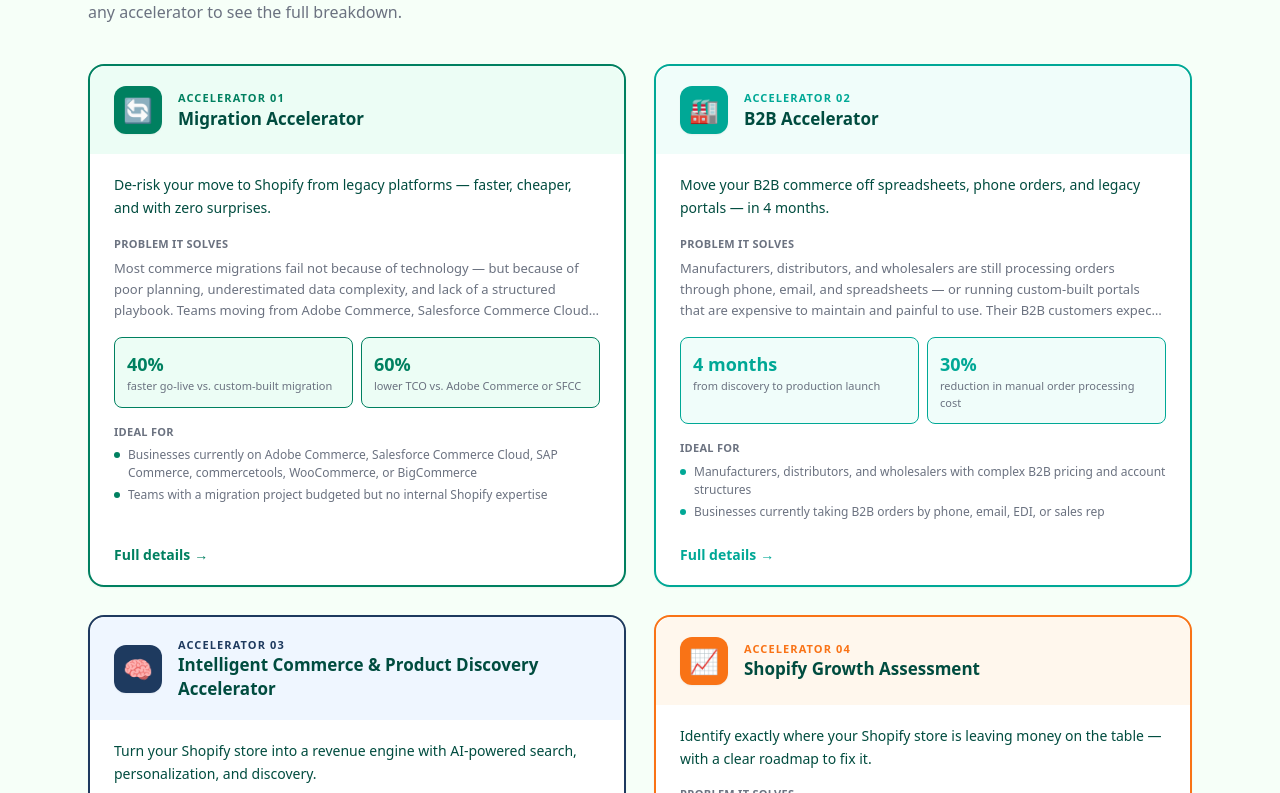
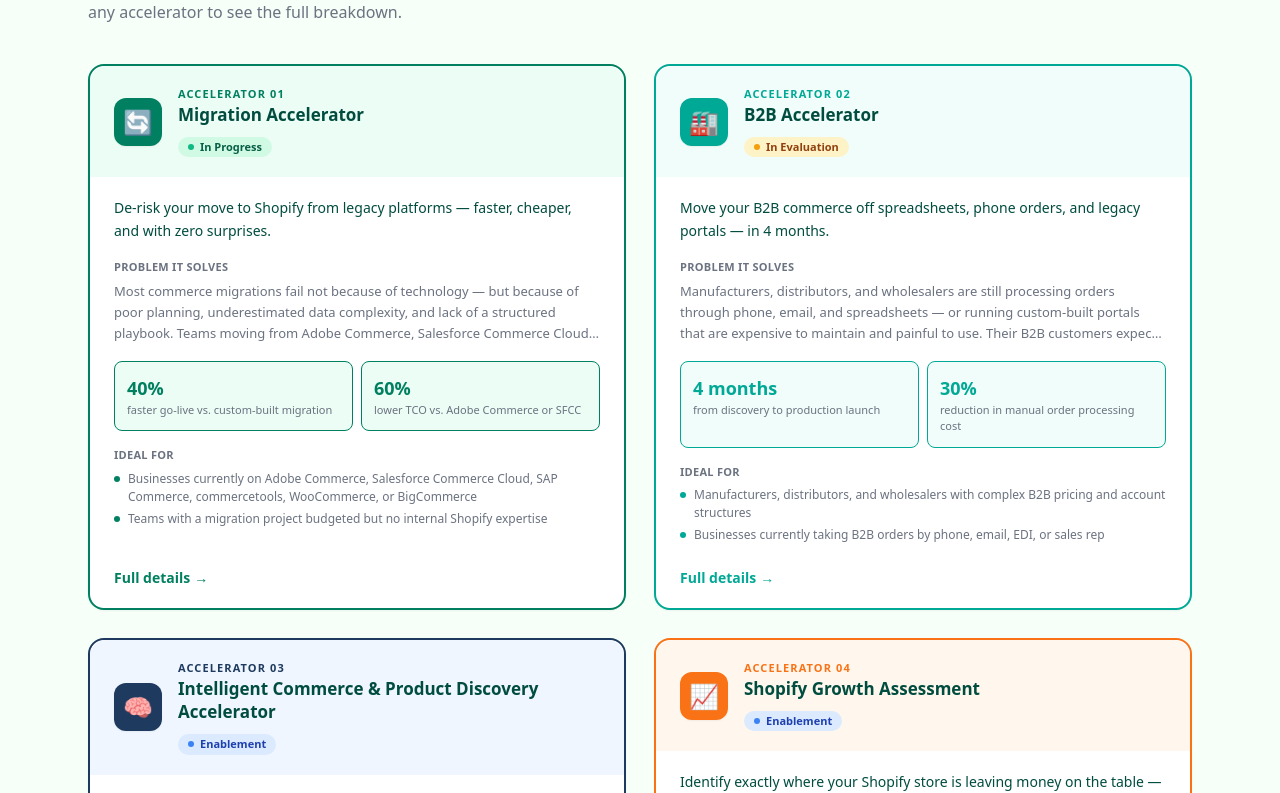
Before and after one commit to poojanaikRC/Shopify-Dept-Agent, a Next.js app: page /accelerators in a window 1280 px wide. Shown: the part 267-1060 px from the top of the page. Built offline with nearby package versions, Linux system fonts and the light colour scheme.

Commit message:
feat: add status badges to all accelerators — In Progress / In Evaluation / Enablement

```diff
--- a/app/accelerators/[slug]/page.tsx
+++ b/app/accelerators/[slug]/page.tsx
@@ -1,7 +1,7 @@
 import type { Metadata } from "next";
 import Link from "next/link";
 import { notFound } from "next/navigation";
-import { accelerators } from "@/data/accelerators";
+import { accelerators, type AcceleratorStatus } from "@/data/accelerators";
 
 export function generateStaticParams() {
   return accelerators.map((a) => ({ slug: a.slug }));
@@ -17,6 +17,12 @@
 const TEXT: Record<string, string>   = { "sh-green":"text-sh-green", "sh-teal":"text-sh-teal", "rc-blue":"text-rc-blue", "rc-accent":"text-rc-accent" };
 const BORDER: Record<string, string> = { "sh-green":"border-sh-green", "sh-teal":"border-sh-teal", "rc-blue":"border-rc-blue", "rc-accent":"border-rc-accent" };
 const LIGHT: Record<string, string>  = { "sh-green":"bg-sh-chip border-sh-border", "sh-teal":"bg-[#F0FDFA] border-[#99F6E4]", "rc-blue":"bg-[#EFF6FF] border-[#BFDBFE]", "rc-accent":"bg-[#FFF7ED] border-[#FED7AA]" };
+
+const STATUS_STYLE: Record<AcceleratorStatus, { bg: string; text: string; dot: string }> = {
+  "In Progress":   { bg: "bg-white/20", text: "text-white", dot: "bg-[#10B981]" },
+  "In Evaluation": { bg: "bg-[#FEF3C7]", text: "text-[#92400E]", dot: "bg-[#F59E0B]" },
+  "Enablement":    { bg: "bg-[#DBEAFE]", text: "text-[#1E40AF]", dot: "bg-[#3B82F6]" },
+};
 
 export default function AcceleratorPage({ params }: { params: { slug: string } }) {
   const acc = accelerators.find((a) => a.slug === params.slug);
@@ -50,7 +56,12 @@
               )}
             </div>
           </div>
-          <div className="mt-7 flex items-center gap-3">
+          <div className="mt-7 flex flex-wrap items-center gap-3">
+            <span className={`inline-flex items-center gap-1.5 rounded-full px-3 py-1 text-sm font-bold ${STATUS_STYLE[acc.status].bg} ${STATUS_STYLE[acc.status].text}`}>
+              <span className={`h-2 w-2 rounded-full ${STATUS_STYLE[acc.status].dot}`} />
+              {acc.status}
+            </span>
+            <span className="text-sm text-white/50">·</span>
             <span className="text-sm text-white/70 font-medium">Active in 2026:</span>
             {[1,2,3,4].map(q => (
               <span key={q} className={`rounded-full px-3 py-1 text-sm font-bold ${acc.activeQuarters.includes(q) ? "bg-white text-sh-dark" : "bg-white/15 text-white/40"}`}>
--- a/app/accelerators/page.tsx
+++ b/app/accelerators/page.tsx
@@ -1,9 +1,15 @@
 import type { Metadata } from "next";
 import Link from "next/link";
-import { accelerators } from "@/data/accelerators";
+import { accelerators, type AcceleratorStatus } from "@/data/accelerators";
 
 export const metadata: Metadata = {
   title: "Shopify Practice Accelerators — Royal Cyber",
+};
+
+const STATUS_STYLE: Record<AcceleratorStatus, { bg: string; text: string; dot: string }> = {
+  "In Progress":   { bg: "bg-[#D1FAE5]", text: "text-[#065F46]", dot: "bg-[#10B981]" },
+  "In Evaluation": { bg: "bg-[#FEF3C7]", text: "text-[#92400E]", dot: "bg-[#F59E0B]" },
+  "Enablement":    { bg: "bg-[#DBEAFE]", text: "text-[#1E40AF]", dot: "bg-[#3B82F6]" },
 };
 
 const ACCENT_BG: Record<string, string> = {
@@ -76,6 +82,12 @@
                   )}
                 </div>
                 <h2 className="text-[17px] font-bold leading-snug text-sh-dark">{acc.title}</h2>
+                <div className="mt-1.5">
+                  <span className={`inline-flex items-center gap-1.5 rounded-full px-2.5 py-0.5 text-[11px] font-semibold ${STATUS_STYLE[acc.status].bg} ${STATUS_STYLE[acc.status].text}`}>
+                    <span className={`h-1.5 w-1.5 rounded-full ${STATUS_STYLE[acc.status].dot}`} />
+                    {acc.status}
+                  </span>
+                </div>
               </div>
             </div>
 
--- a/data/accelerators.ts
+++ b/data/accelerators.ts
@@ -1,6 +1,8 @@
 // ---------------------------------------------------------------------------
 // SHOPIFY PRACTICE — ACCELERATORS DATA (redesigned, no duplication)
 // ---------------------------------------------------------------------------
+
+export type AcceleratorStatus = "In Progress" | "In Evaluation" | "Enablement";
 
 export interface Accelerator {
   id: string;
@@ -11,6 +13,7 @@
   color: string;
   icon: string;
   activeQuarters: number[];
+  status: AcceleratorStatus;
 
   // What it is & the problem it solves
   problemStatement: string;   // The pain we see in the market
@@ -48,6 +51,7 @@
     color: "sh-green",
     icon: "🔄",
     activeQuarters: [3],
+    status: "In Progress",
 
     problemStatement:
       "Most commerce migrations fail not because of technology — but because of poor planning, underestimated data complexity, and lack of a structured playbook. Teams moving from Adobe Commerce, Salesforce Commerce Cloud, SAP, commercetools, or WooCommerce face months of uncertainty, spiralling costs, and business disruption.",
@@ -150,6 +154,7 @@
     color: "sh-teal",
     icon: "🏭",
     activeQuarters: [3],
+    status: "In Evaluation",
 
     problemStatement:
       "Manufacturers, distributors, and wholesalers are still processing orders through phone, email, and spreadsheets — or running custom-built portals that are expensive to maintain and painful to use. Their B2B customers expect the same experience they get on consumer sites: self-service, real-time pricing, and instant order status.",
@@ -252,6 +257,7 @@
     color: "rc-blue",
     icon: "🧠",
     activeQuarters: [3],
+    status: "Enablement",
 
     problemStatement:
       "Shopify merchants are losing revenue every day to poor product discovery. Customers who can't find what they're looking for abandon — and most Shopify stores are still running keyword-only search with no personalization, no merchandising intelligence, and no visibility into why customers are leaving. As AI shopping agents emerge, brands that haven't optimized for semantic discovery will be invisible to AI buyers.",
@@ -354,6 +360,7 @@
     color: "rc-accent",
     icon: "📈",
     activeQuarters: [2, 3],
+    status: "Enablement",
 
     problemStatement:
       "Most Shopify merchants know their store isn't performing as well as it could — but they don't know where to focus. Conversion is low, but is it a UX problem, a search problem, a checkout problem, or a merchandising problem? Without a structured audit, optimization efforts are scattered and ROI is hard to prove.",
@@ -456,6 +463,7 @@
     color: "rc-blue",
     icon: "🔁",
     activeQuarters: [3, 4],
+    status: "In Evaluation",
 
     problemStatement:
       "Shopify has no native B2B subscription capability. Today, manufacturers, distributors, and wholesalers who want to offer recurring orders or contract-based billing on Shopify have two options: stitch together DTC subscription apps that weren't designed for B2B (no company accounts, no net terms, no buyer-specific pricing), or manage recurring orders manually through sales reps and spreadsheets. Neither scales. This is a genuine platform gap — and Royal Cyber is building the app to close it.",
```
